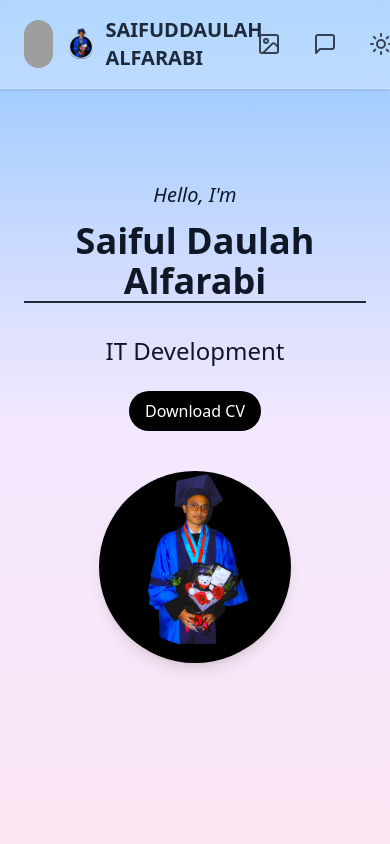
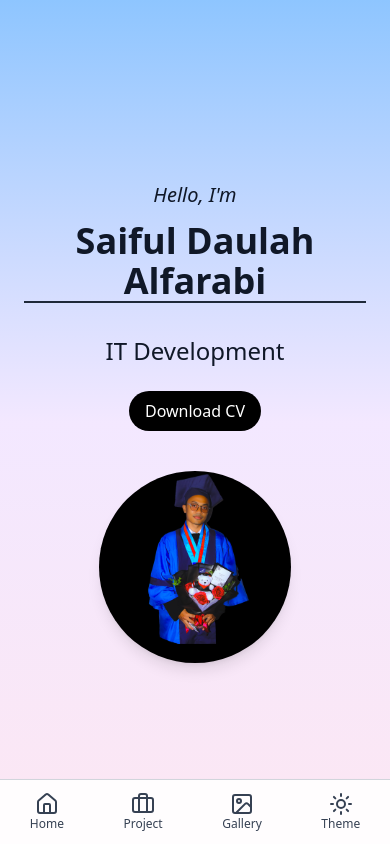
Before and after one commit to SaifulDA/webportov3, a React (Vite) app: page / in a window 390 px wide. Shown: the top 844 px of the page. Built offline with nearby package versions, Linux system fonts and the light colour scheme; grey boxes are pictures that could not be loaded.

Commit message:
feat: Add navbar bottom on mobile device

```diff
--- a/src/pages/home/Navbar.jsx
+++ b/src/pages/home/Navbar.jsx
@@ -1,6 +1,6 @@
 /* eslint-disable no-unused-vars */
-import React, { useState, useEffect } from "react";
-import { Menu, MessageSquare, Sun, Moon, Image } from "lucide-react";
+import React, { useState } from "react";
+import { Home, Briefcase, Image, Sun, Moon, Menu, MessageSquare } from "lucide-react";
 import { useTheme } from "../../components/common/ThemeContext"; // Import useTheme
 
 const Navbar = () => {
@@ -11,7 +11,9 @@ const Navbar = () => {
   const toggleMenu = () => setIsOpen(!isOpen);
 
   return (
-    <nav className="w-full py-4 px-6 backdrop-blur-md bg-white/30 dark:backdrop:backdrop-blur-md dark:bg-gray-900/60 border-b border-white/20 dark:border-gray-700/50 shadow-sm fixed top-0 left-0 z-50">
+    <>
+      {/* Navbar Atas (Desktop) */}
+      <nav className="hidden md:flex w-full py-4 px-6 backdrop-blur-md bg-white/30 dark:bg-gray-900/60 border-b border-white/20 dark:border-gray-700/50 shadow-sm fixed top-0 left-0 z-50">
         <div className="container mx-auto flex justify-between items-center">
           {/* Logo & Nama */}
           <div className="flex items-center space-x-3">
@@ -27,14 +29,14 @@ const Navbar = () => {
               />
             </div>
 
-          {/* Nama + Icon */}
+            {/* Nama */}
             <h1 className="text-xl font-bold text-gray-800 dark:text-white flex items-center space-x-2">
               <img src="src/assets/images/profile.svg" alt="Logo" className="w-8 h-8" />
               <span>SAIFUDDAULAH ALFARABI</span>
             </h1>
           </div>
 
-        {/* Menu Navigasi (Desktop) */}
+          {/* Menu Navigasi */}
           <div className="hidden md:flex space-x-8">
             <a href="/profile" className="text-gray-700 dark:text-gray-300 hover:text-gray-900 dark:hover:text-white">
               Profile
@@ -73,25 +75,35 @@ const Navbar = () => {
             <Menu className="w-6 h-6" />
           </button>
         </div>
+      </nav>
 
-      {/* Menu Mobile */}
-      {isOpen && (
-        <div className="md:hidden flex flex-col items-center py-4 bg-white dark:bg-gray-900">
-          <a href="/profile" className="text-gray-700 dark:text-gray-300 hover:text-gray-900 dark:hover:text-white py-2">
-            Profile
+      {/* Navbar Bawah (Mobile Only) */}
+      <footer className="fixed bottom-0 left-0 w-full bg-white/90 dark:bg-gray-900/90 backdrop-blur-md border-t border-gray-300 dark:border-gray-700 shadow-lg md:hidden flex justify-around py-3">
+        {/* Home */}
+        <a href="/" className="flex flex-col items-center text-gray-700 dark:text-gray-300 hover:text-gray-900 dark:hover:text-white">
+          <Home className="w-6 h-6" />
+          <span className="text-xs">Home</span>
         </a>
-          <a href="/about" className="text-gray-700 dark:text-gray-300 hover:text-gray-900 dark:hover:text-white py-2">
-            About
+
+        {/* Project */}
+        <a href="/project" className="flex flex-col items-center text-gray-700 dark:text-gray-300 hover:text-gray-900 dark:hover:text-white">
+          <Briefcase className="w-6 h-6" />
+          <span className="text-xs">Project</span>
         </a>
-          <a href="/skill" className="text-gray-700 dark:text-gray-300 hover:text-gray-900 dark:hover:text-white py-2">
-            Skill
+
+        {/* Gallery */}
+        <a href="/gallery" className="flex flex-col items-center text-gray-700 dark:text-gray-300 hover:text-gray-900 dark:hover:text-white">
+          <Image className="w-6 h-6" />
+          <span className="text-xs">Gallery</span>
         </a>
-          <a href="/project" className="text-gray-700 dark:text-gray-300 hover:text-gray-900 dark:hover:text-white py-2">
-            Project
-          </a>
-        </div>
-      )}
-    </nav>
+
+        {/* Theme Toggle */}
+        <button onClick={toggleTheme} className="flex flex-col items-center text-gray-700 dark:text-gray-300 hover:text-gray-900 dark:hover:text-white">
+          {theme === "light" ? <Sun className="w-6 h-6" /> : <Moon className="w-6 h-6" />}
+          <span className="text-xs">Theme</span>
+        </button>
+      </footer>
+    </>
   );
 };
 
```
Lines whose indentation alone changed are shown as unchanged.
